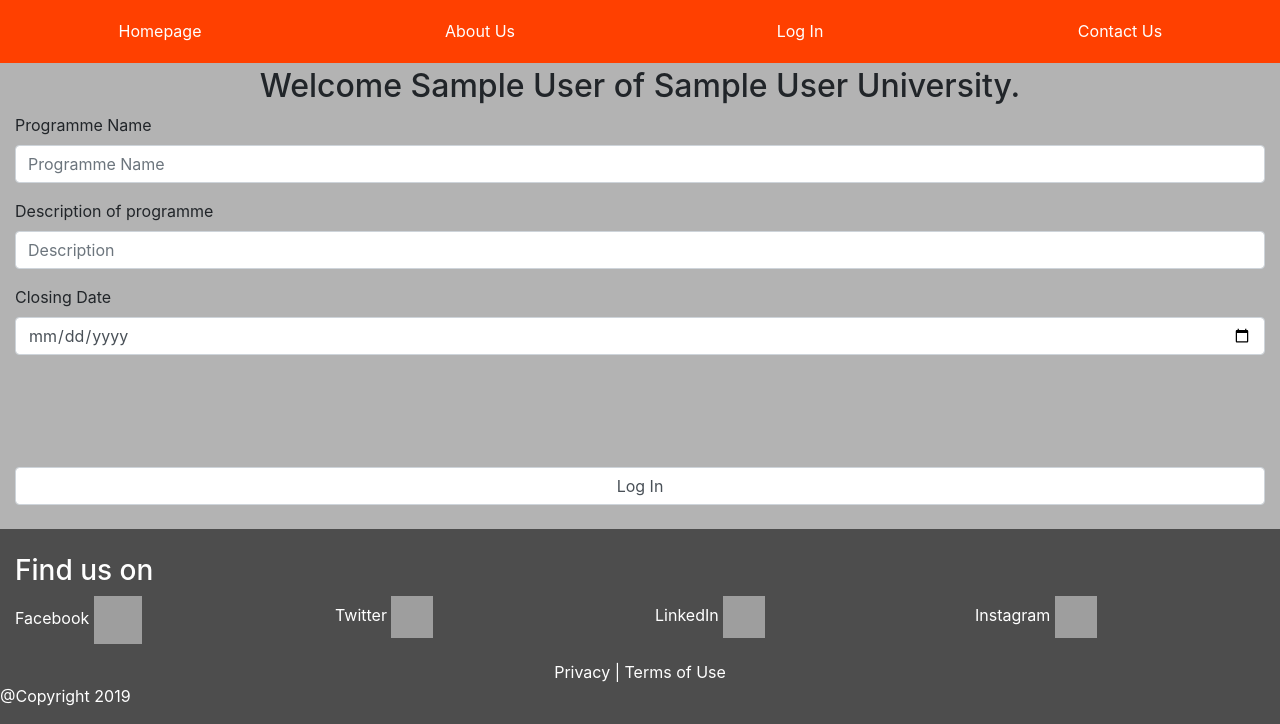
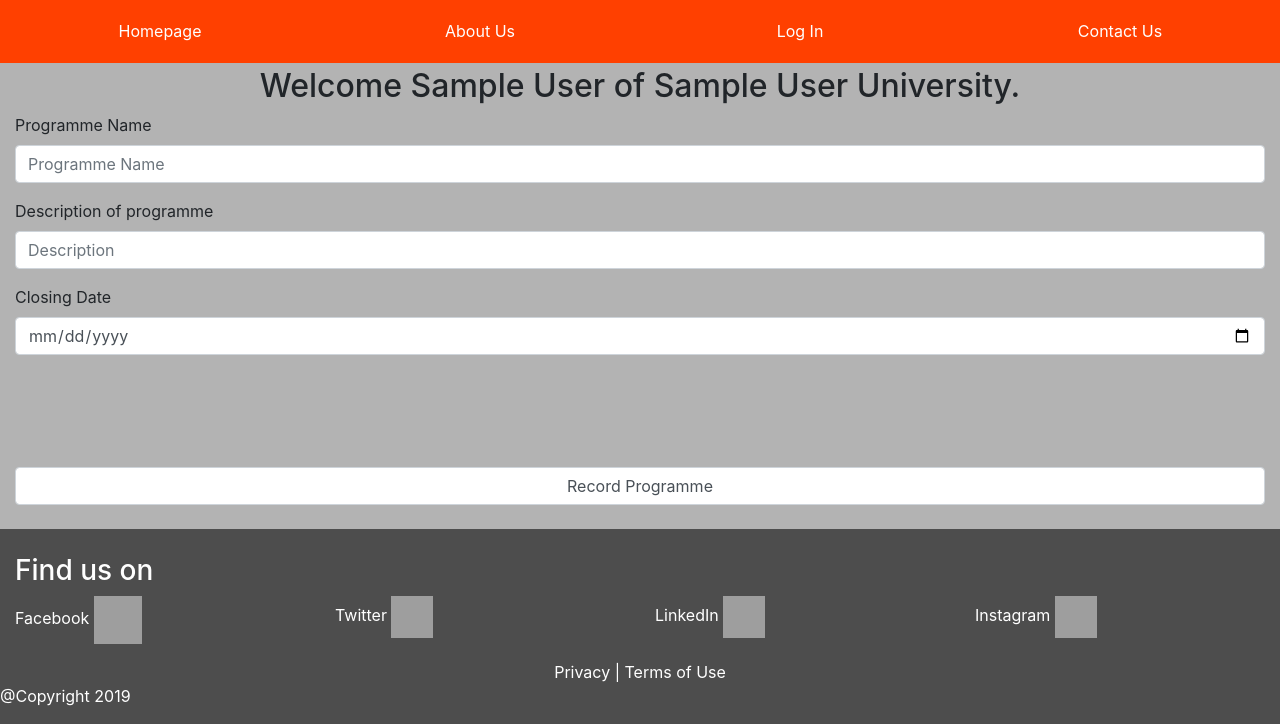
Before and after one commit to johnpeter2896/UNItied, a PHP site: page /RecordProgramme.php in a window 1280 px wide. Shown: the part 101-825 px from the top of the page. Run offline with PHP 8.4, Linux system fonts and the light colour scheme; the visitor is signed in with stand-in values (Sample User, id 1); some libraries are stand-ins or nearby versions; grey boxes are pictures that could not be loaded.

Commit message:
Add files via upload

```diff
--- a/RecordProgramme.php
+++ b/RecordProgramme.php
@@ -72,7 +72,7 @@
 <br>
 <br>
 <br>
-<input type="submit" class="form-control submit" value="Log In">
+<input type="submit" class="form-control submit" value="Record Programme">
   </form>
 
 </div>
```
